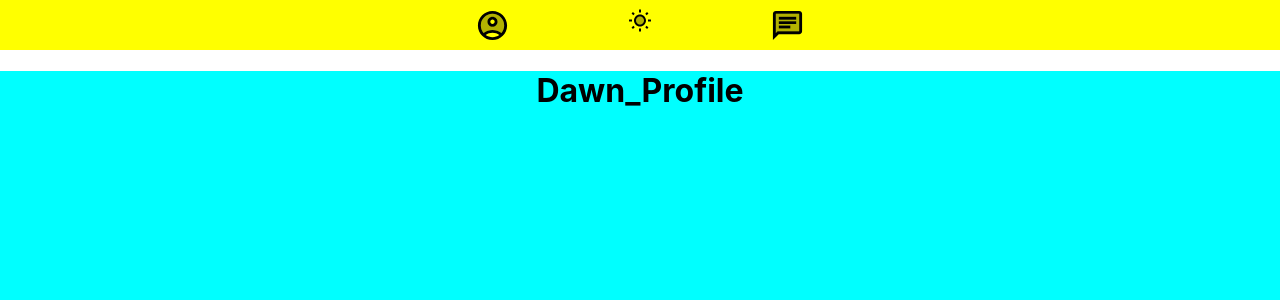
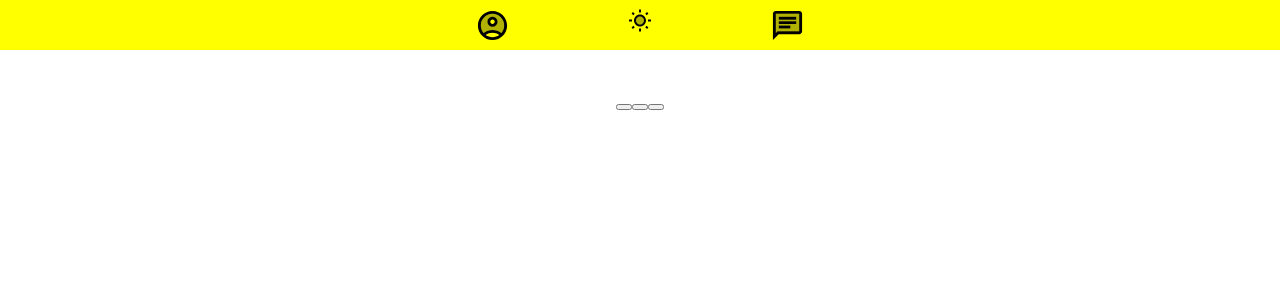
Before and after one commit to BlakeSartin/Eclipse, a React (Create React App) app in the folder eclipse/: page / in a window 1280 px wide. Shown: the top 300 px of the page. Built offline with nearby package versions, Linux system fonts and the light colour scheme.

Commit message:
made home component, and removed profile edit component

```diff
--- a/eclipse/src/App.js
+++ b/eclipse/src/App.js
@@ -3,19 +3,19 @@ import Topbar from "./components/Topbar";
 import DawnProfile from "./components/Dawn_Profile";
 import DuskProfile from "./components/Dusk_Profile";
 import Chat from "./components/Chat";
-import ProfileEdit from "./components/Profile_Edit";
+import Home from "./components/Home"
 
 function App() {
   let component;
   switch (window.location.pathname) {
     case "/":
-      component = <DawnProfile />;
+      component = <Home/>;
       break;
     case "/chats":
       component = <Chat />;
       break;
     case "/profile":
-      component = <ProfileEdit />;
+      component = <DawnProfile />;
       break;
   }
   return (
--- /dev/null
+++ b/eclipse/src/components/Home.js
@@ -0,0 +1,16 @@
+import React from "react";
+import "./Home.scss"
+
+export default function Home () {
+return (
+  <div className="home_container">
+    <img></img>
+    <h1></h1>
+    <div className="swipe_buttons">
+      <button></button>
+      <button></button>
+      <button></button>
+      </div>
+    </div>
+)
+}
--- a/eclipse/src/components/Profile_Edit.js
+++ /dev/null
@@ -1,4 +0,0 @@
-import React from "react";
-import "./Profile_Edit.scss";
-
-export default function ProfileEdit () {}
```
Also changed, not shown: eclipse/src/components/Home.scss (added), eclipse/src/components/Profile_Edit.scss (deleted).
